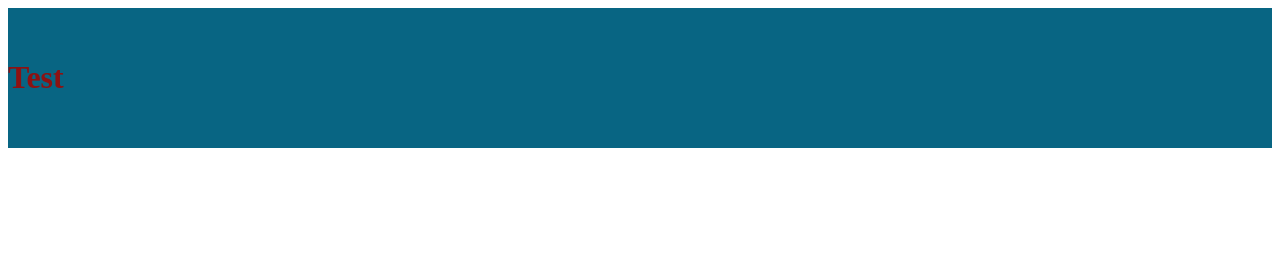
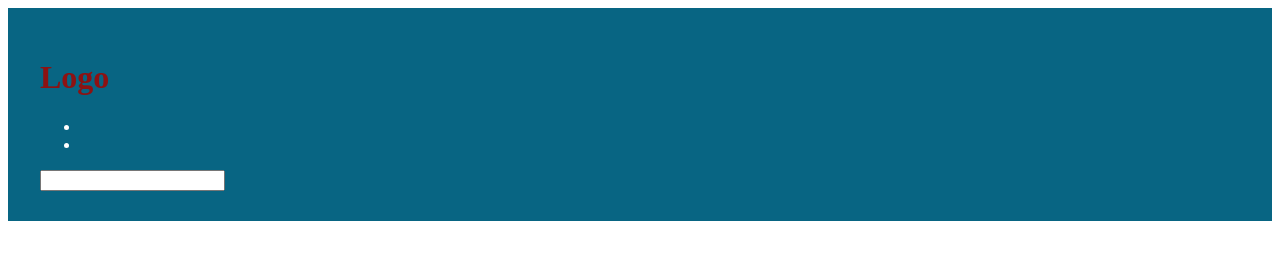
Before and after one commit to guiguilef/projet-cepegra-methodo, a website built with Parcel: page index.html in a window 1280 px wide. Built offline with nearby package versions, Linux system fonts and the light colour scheme.

Commit message:
header add

```diff
--- a/index.html
+++ b/index.html
@@ -8,9 +8,32 @@
 </head>
 <body>
     <header>
-        <h1>Test</h1>
+        <div class="container">
+            <div class="containerLogo">
+                <h1>Logo</h1>
+                <nav class="menuHeader">
+                    <ul>
+                        <li>
+
+                        </li>
+                        <li>
+
+                        </li>
+                    </ul>
+                </nav>
+            </div>
+            <div class="containerSearch">
+                <form action="" class="containerSearch-form">
+                    <input type="text" class="containerSearch-form_input">
+                </form>
+            </div>
+        </div>
     </header>
-    <main></main>
+    <main>
+        <div class="container">
+
+        </div>
+    </main>
     <footer></footer>
 </body>
 </html>
--- a/styles.scss
+++ b/styles.scss
@@ -2,3 +2,9 @@
 @import 'styles/main';
 @import 'styles/header';
 @import 'styles/footer';
+
+
+.container{
+    width: $Desktop;
+    margin: 0 auto;
+}
```
